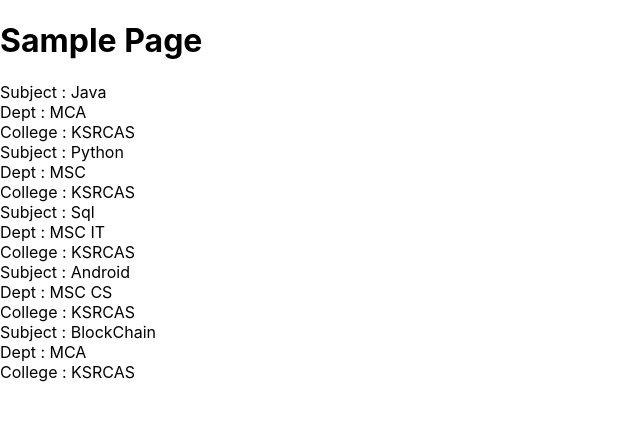
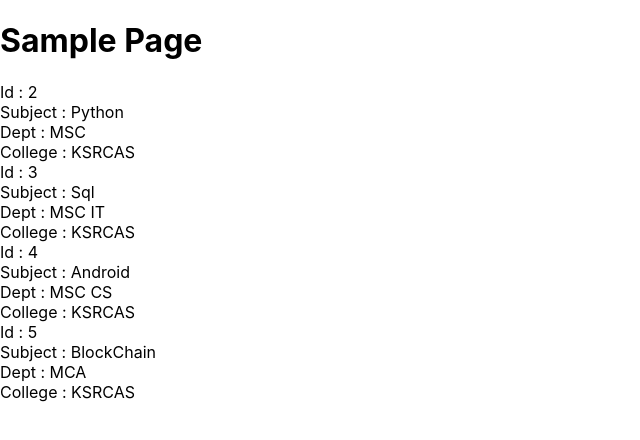
Before and after one commit to arunrkwork/react, a React (Create React App) app: page / in a window 1280 px wide. Shown: the top 440 px of the page, without its empty margins (0-640 px from the left). Built offline with nearby package versions, Linux system fonts and the light colour scheme.

Commit message:
conditional operator

```diff
--- a/src/First.js
+++ b/src/First.js
@@ -2,19 +2,61 @@ import React from 'react';
 
 const First = ({students}) => {
 
-        const studentList = students.map(student => {
+        // using if else
+
+        // const studentList = students.map(student => {
+
+        //     if(student.id > 2) {
+
+        //         return(
+        //             <div className="student" key = {student.id}>
+        //                 <div>Id : { student.id } </div>
+        //                 <div>Subject : { student.subject } </div>
+        //                 <div>Dept : { student.dept }</div>
+        //                 <div>College : { student.college }</div>
+        //             </div>
+        //         )
+
+        //     } else {
+        //         return null
+        //     }
+        // })
+
+        // using ternary operator
+
+        // const studentList = students.map(student => {
+        //    return student.id > 2 ? (
+        //         <div className="student" key = {student.id}>
+        //                  <div>Id : { student.id } </div>
+        //                  <div>Subject : { student.subject } </div>
+        //                  <div>Dept : { student.dept }</div>
+        //                  <div>College : { student.college }</div>
+        //              </div>
+        //     ) : (null)
+        // })
+
+        // return(
+        //     <div className="student-list">
+        //         {studentList}
+        //     </div>
+        // )
+
+        // assing directly to the output
+
          return(
+             <div className="student-list">
+                 {
+                    students.map(student => {
+                        return student.id > 1 ? (
                             <div className="student" key = {student.id}>
+                                    <div>Id : { student.id } </div>
                                     <div>Subject : { student.subject } </div>
                                     <div>Dept : { student.dept }</div>
                                     <div>College : { student.college }</div>
                                 </div>
-            )
+                        ) : (null)
                     })
-
-        return(
-            <div className="student-list">
-                {studentList}
+                 }
              </div>
          )
 
```
Lines whose indentation alone changed are shown as unchanged.
